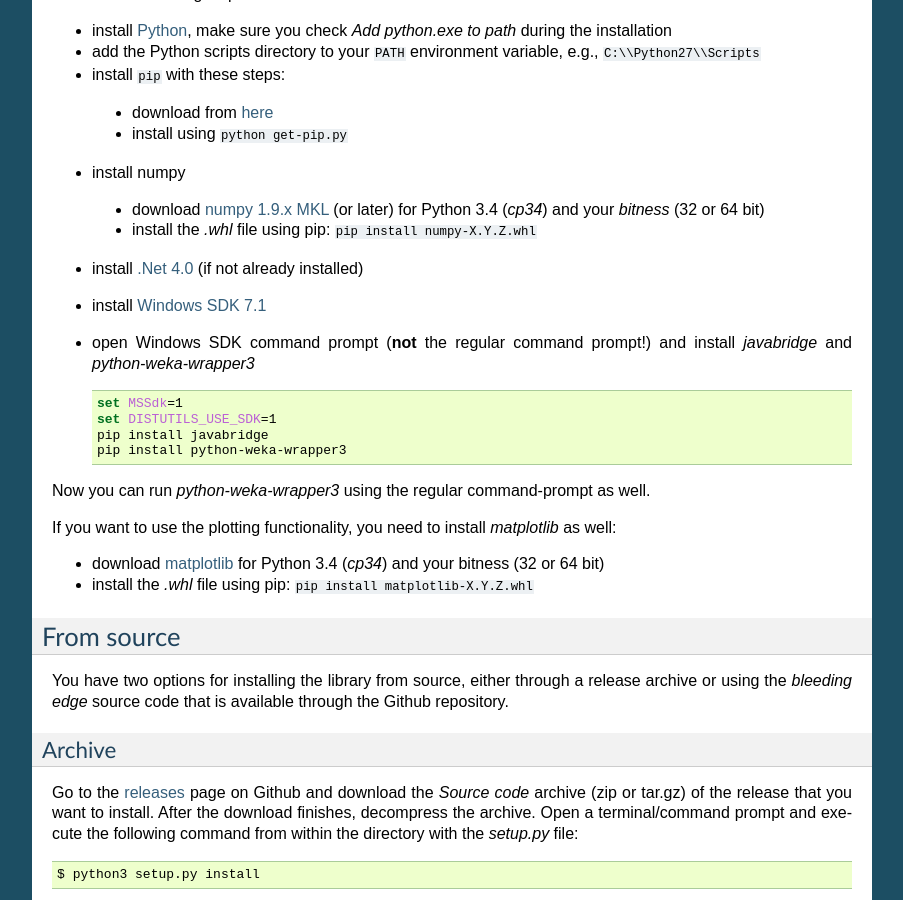
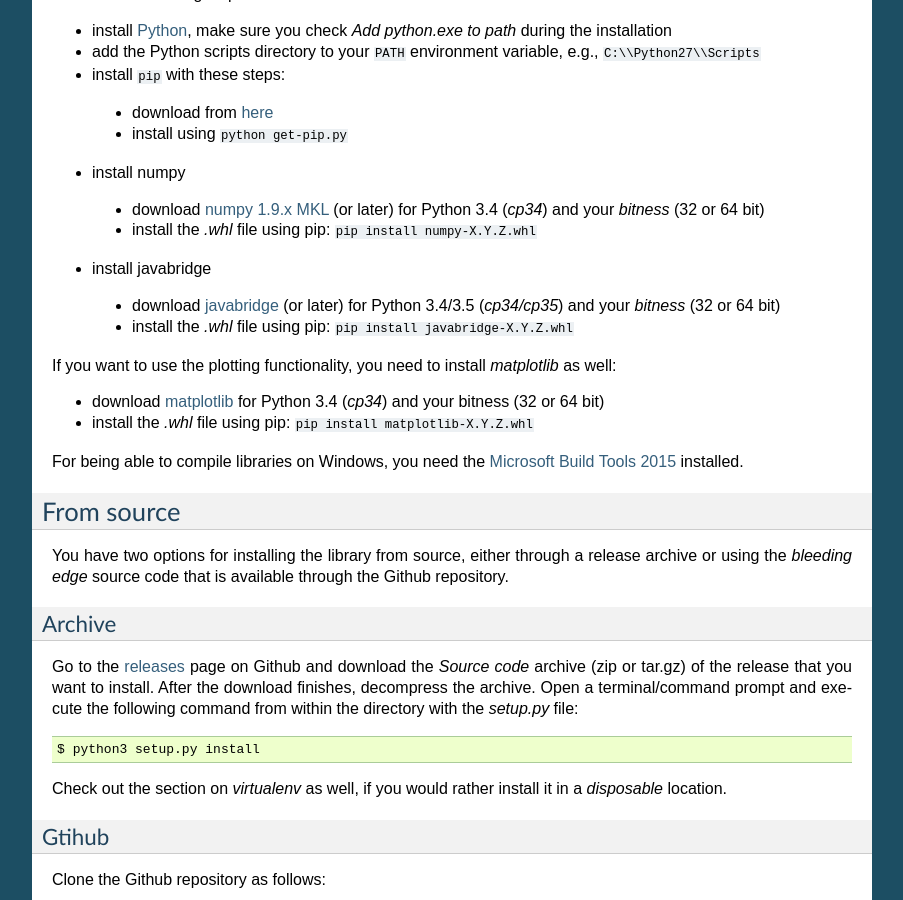
Before and after one commit to fracpete/python-weka-wrapper3, a Sphinx documentation site: the page built from doc/source/install.rst, in a window 1280 px wide and 900 px high, scrolled down 2889 px. Shown: the whole window, without its empty margins (198-1101 px from the left). Built offline with Sphinx 7.4.7, drawn with Linux system fonts in a browser that asks for light colours; pages that are not in the unit, such as notebooks, are missing from menus.

Commit message:
updated instructions for Windows, thanks to surfmatj: https://groups.google.com/forum/#!topic/python-weka-wrapper/tY_BxBFrnpA

```diff
--- a/doc/source/install.rst
+++ b/doc/source/install.rst
@@ -212,26 +212,21 @@
    (or later) for Python 3.4 (*cp34*) and your *bitness* (32 or 64 bit)
  * install the *.whl* file using pip: ``pip install numpy-X.Y.Z.whl``
 
-* install `.Net 4.0 <http://go.microsoft.com/fwlink/?LinkID=187668>`__ (if not
-  already installed)
-* install `Windows SDK 7.1 <http://www.microsoft.com/download/details.aspx?id=8279>`__
+* install javabridge
 
-* open Windows SDK command prompt (**not** the regular command prompt!) and install *javabridge* and *python-weka-wrapper3*
-
-  .. code-block:: bat
-
-     set MSSdk=1
-     set DISTUTILS_USE_SDK=1
-     pip install javabridge
-     pip install python-weka-wrapper3
-
-Now you can run *python-weka-wrapper3* using the regular command-prompt as well.
+ * download `javabridge <http://www.lfd.uci.edu/~gohlke/pythonlibs/#javabridge>`__
+   (or later) for Python 3.4/3.5 (*cp34/cp35*) and your *bitness* (32 or 64 bit)
+ * install the *.whl* file using pip: ``pip install javabridge-X.Y.Z.whl``
 
 If you want to use the plotting functionality, you need to install *matplotlib* as well:
 
 * download `matplotlib <http://www.lfd.uci.edu/~gohlke/pythonlibs/#matplotlib>`__
   for Python 3.4 (*cp34*) and your bitness (32 or 64 bit)
 * install the *.whl* file using pip: ``pip install matplotlib-X.Y.Z.whl``
+
+For being able to compile libraries on Windows, you need the
+`Microsoft Build Tools 2015 <https://www.microsoft.com/en-us/download/details.aspx?id=48159>`_
+installed.
 
 
 From source
```
